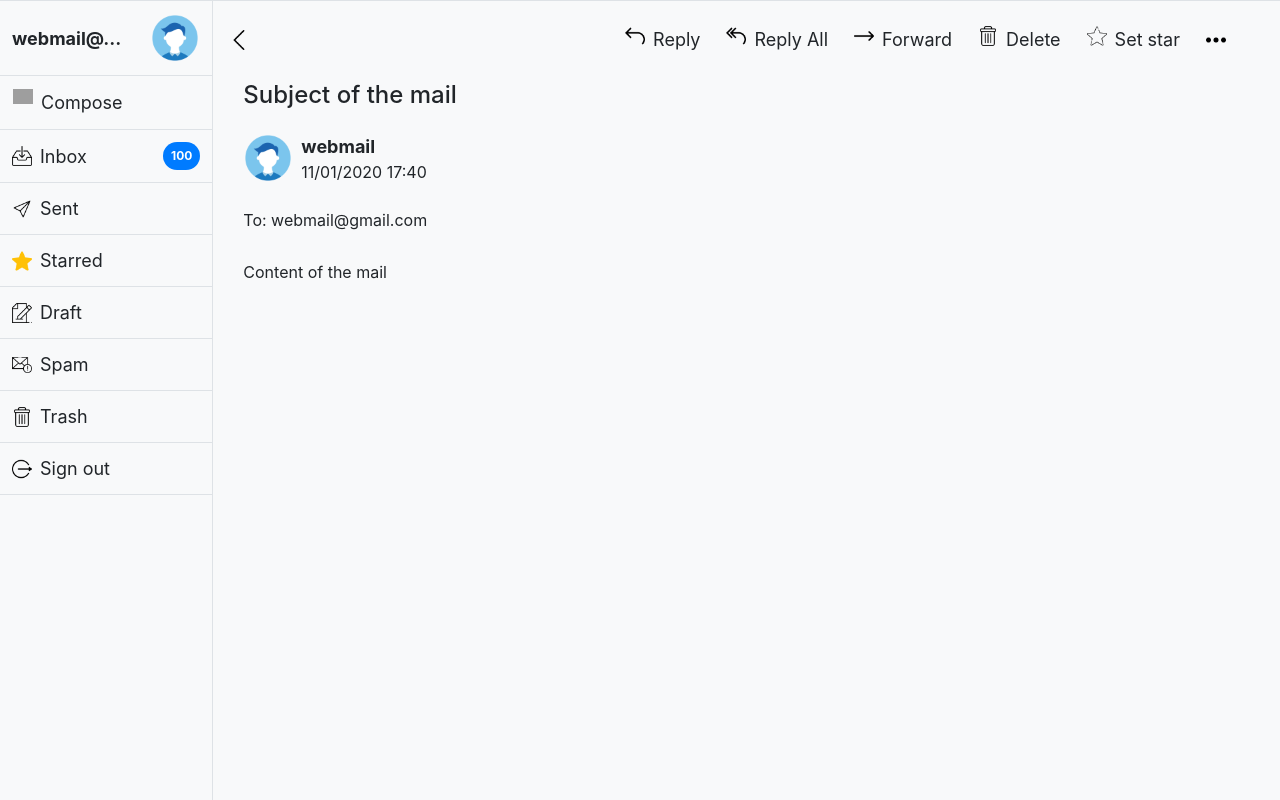
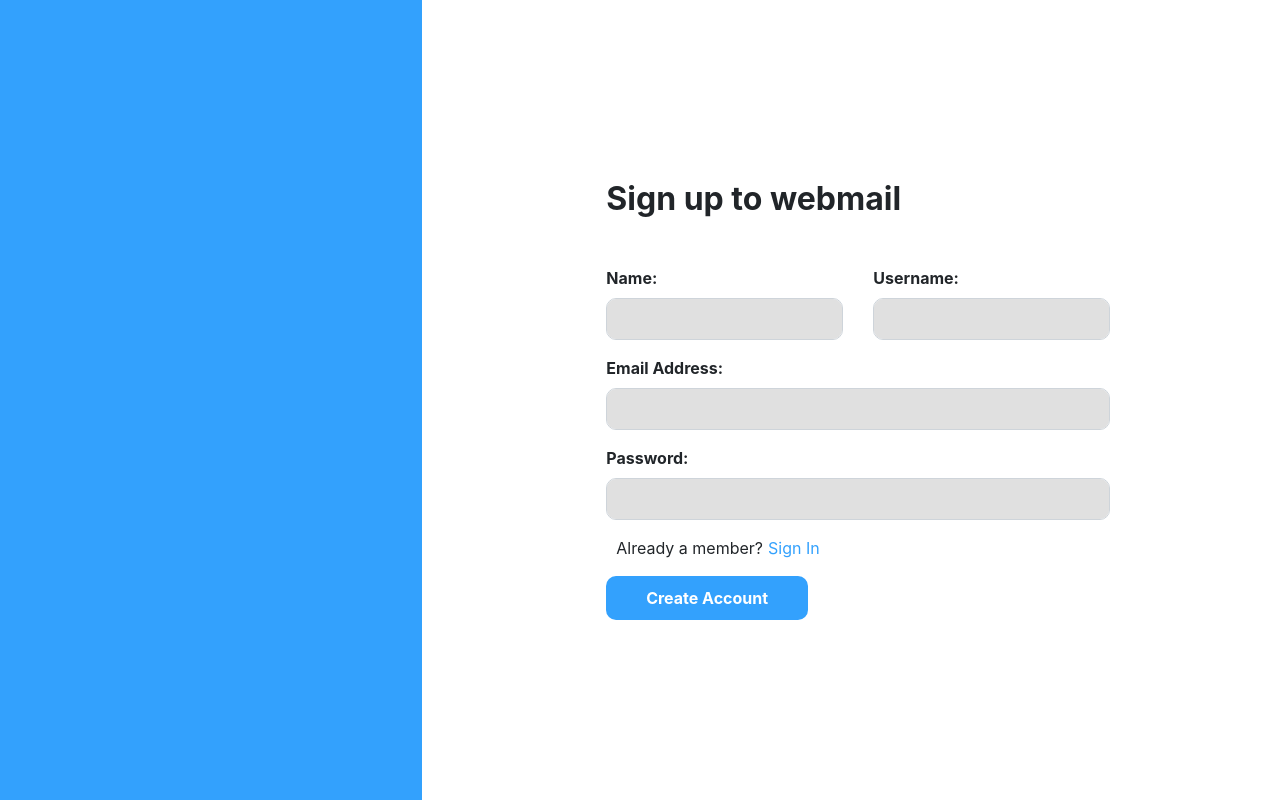
Before and after one commit to ngthhang/webmail-php, a PHP site: page /test.php in a window 1280 px wide. Run offline with PHP 8.4, Linux system fonts and the light colour scheme; grey boxes are pictures that could not be loaded.

Commit message:
create layout sign up
layout with html, css

```diff
--- a/asset/scripts/login.js
+++ b/asset/scripts/login.js
@@ -1,7 +1,7 @@
 // Handle input login
 function isInputValid(){
     let email = $('#email').val();
-    let password = $('#passwork').val();
+    let password = $('#pwd').val();
     let error_message = $('error-message');
     let error_message_content = $('error-message-content');
 
--- /dev/null
+++ b/asset/styles/signup.css
@@ -0,0 +1,46 @@
+
+.signup-form{
+    display: flex;
+    max-width: 600px;
+    margin: auto;
+    align-items: stretch;
+    flex-direction: column;
+    justify-content: center;
+}
+
+.label-text{
+    font-size: 18px;
+}
+
+.signup-input{
+    background-color: #E0E0E0;
+    border-radius: 10px;
+    padding: 20px 10px;
+}
+
+.signup-input:hover{
+    background-color:#ffffff;
+}
+
+.sign-up{
+    padding-left: 10px;
+    padding-right: 10px;
+    padding-bottom: 16px;
+}
+
+.sign-up .signup-action{
+    padding-left: 5px;
+    color: #33A1FD;
+}
+
+.button{
+    border-radius: 10px;
+    background-color: #33A1FD;
+    border: 0 ;
+    padding: 10px;
+    width: 40%;
+}
+
+.bg-main{
+    background-color: #33A1FD;
+}
--- a/test.php
+++ b/test.php
@@ -1,3 +1,3 @@
 <?php
-    require_once('./views/mail/view.php');
+    require_once('./views/login/signup.php');
 ?>
--- /dev/null
+++ b/views/login/signup.php
@@ -0,0 +1,58 @@
+<!DOCTYPE html>
+<html lang="en">
+
+<head>
+  <meta charset="UTF-8">
+  <meta name="viewport" content="width=device-width, initial-scale=1.0">
+  <!-- Latest compiled and minified CSS -->
+  <link rel="stylesheet" href="https://maxcdn.bootstrapcdn.com/bootstrap/4.4.1/css/bootstrap.min.css">
+  <!-- jQuery library -->
+  <script src="https://ajax.googleapis.com/ajax/libs/jquery/3.4.1/jquery.min.js"></script>
+  <!-- Popper JS -->
+  <script src="https://cdnjs.cloudflare.com/ajax/libs/popper.js/1.16.0/umd/popper.min.js"></script>
+  <!-- Latest compiled JavaScript -->
+  <script src="https://maxcdn.bootstrapcdn.com/bootstrap/4.4.1/js/bootstrap.min.js"></script>
+  <title>webmail</title>
+  <link rel="shortcut icon" href="asset/images/icons/logo.png" />
+  <link rel="stylesheet" type="text/css" href="asset/styles/signup.css">
+  <link rel="stylesheet" type="text/css" href="asset/styles/index.css">
+  <script src="asset/scripts/signup.js"></script>
+</head>
+
+<body>
+  <div class='container-fluid p-0 h-100'>
+    <div class='row h-100'>
+      <div class='col-xl-4 col-md-4 bg-main'>
+      </div>
+      <form action="" class='col-sm-8 col-xl-8 col-12 col-md-8 p-5 signup-form'>
+        <h2 class='font-weight-bold mb-5'>Sign up to webmail</h2>
+        <div class='row h-100'>
+          <div class='col-xl-6 col-md-6 form-group'>
+            <label for="name" class='font-weight-bold'>Name:</label>
+            <input type="name" class="form-control signup-input" id="name" onclick="onFocus()" name="name">
+          </div>
+          <div class='col-xl-6 col-md-6 form-group'>
+            <label for="username" class='font-weight-bold'>Username:</label>
+            <input type="username" class="form-control signup-input" id="username" onclick="onFocus()" name="username">
+          </div>
+        </div>
+        <div class="form-group mb-3">
+          <label for="email" class='font-weight-bold'>Email Address:</label>
+          <input type="email" class="form-control signup-input" id="email" onclick="onFocus()" name="email">
+        </div>
+        <div class="form-group">
+          <label for="pwd" class='font-weight-bold'>Password:</label>
+          <input type="password" class="signup-input form-control" id="pwd" onclick="onFocus()" name="pwd">
+          <p id='error-message'></p>
+        </div>
+        <div class="sign-up d-flex justify-content-start">
+          <p>Already a member?</p>
+          <a href='' class='signup-action'>Sign In</a>
+        </div>
+        <button type="submit" class=" button btn btn-primary font-weight-bold">Create Account</button>
+      </form>
+    </div>
+  </div>
+</body>
+
+</html>
```
Also changed, not shown: asset/scripts/signup.js (added).
